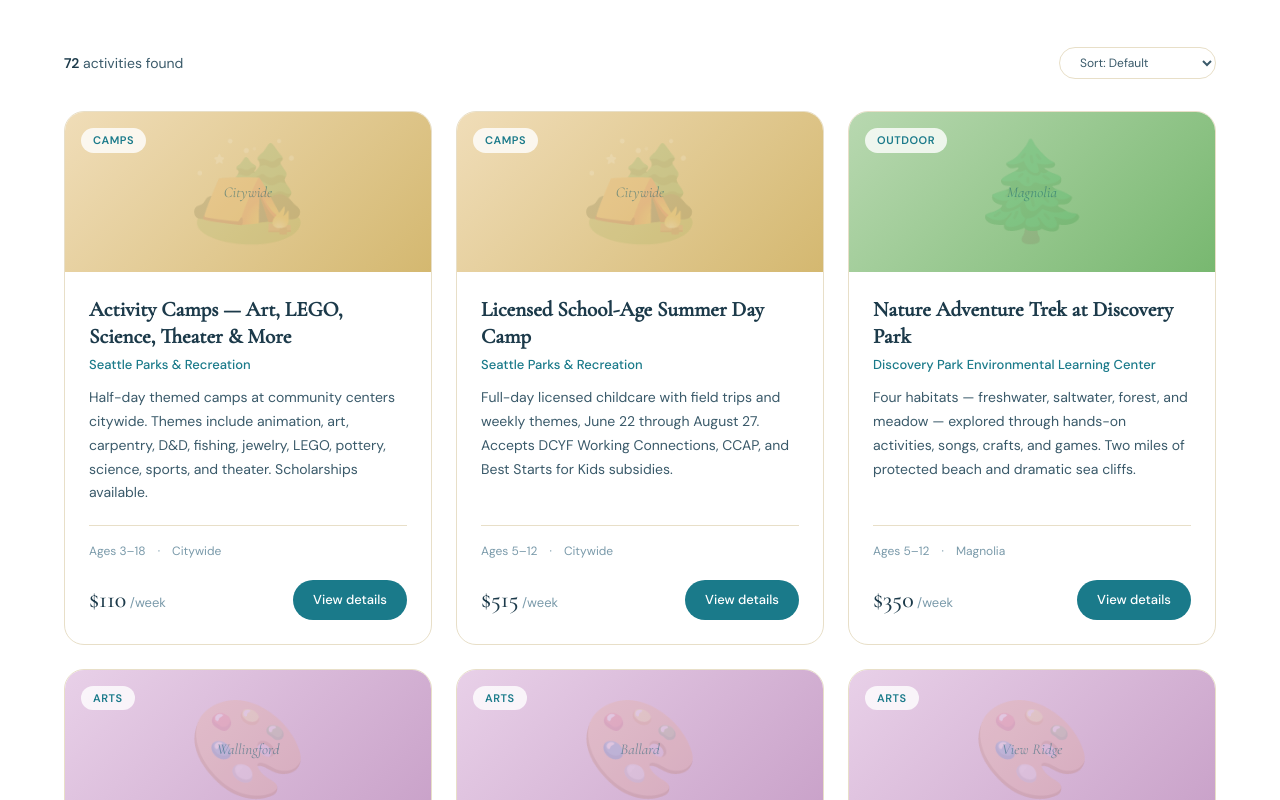
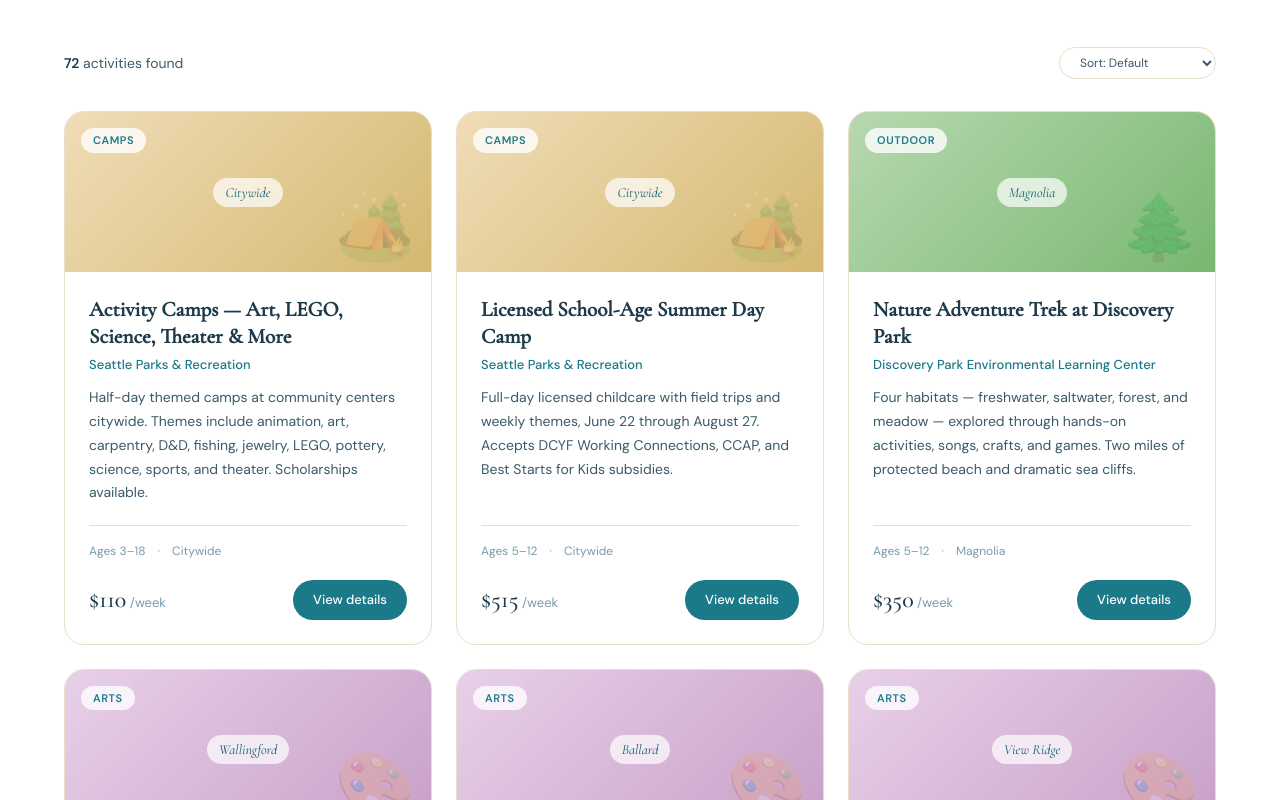
Before and after one commit to thelittlesound/littlesound-landing, a Next.js app: page /discover in a window 1280 px wide. Shown: the part 700-1500 px from the top of the page. Built offline with nearby package versions, Linux system fonts and the light colour scheme.

Commit message:
Fix card header: emoji to corner, neighborhood in readable pill

```diff
--- a/app/discover/page.tsx
+++ b/app/discover/page.tsx
@@ -53,13 +53,13 @@ function ActivityCard({ a }: { a: Activity }) {
         className="h-[160px] relative flex items-center justify-center overflow-hidden"
         style={{ background: `linear-gradient(135deg, ${style.from}, ${style.to})` }}
       >
-        <span className="absolute text-[96px] opacity-[0.15] select-none pointer-events-none" aria-hidden="true">
+        <span className="absolute bottom-3 right-4 text-[64px] opacity-20 select-none pointer-events-none leading-none" aria-hidden="true">
           {style.emoji}
         </span>
         <span className="absolute top-4 left-4 px-3 py-1 rounded-full bg-white/80 text-[11px] font-semibold uppercase tracking-wide text-[#1A7A8A]">
           {a.category}
         </span>
-        <span className="font-['Cormorant_Garamond'] text-[15px] italic text-[#0D5C6E]/50 relative z-10">
+        <span className="px-3 py-1 rounded-full bg-white/70 font-['Cormorant_Garamond'] text-[14px] italic text-[#0D5C6E] relative z-10">
           {a.neighborhood}
         </span>
       </div>
```
